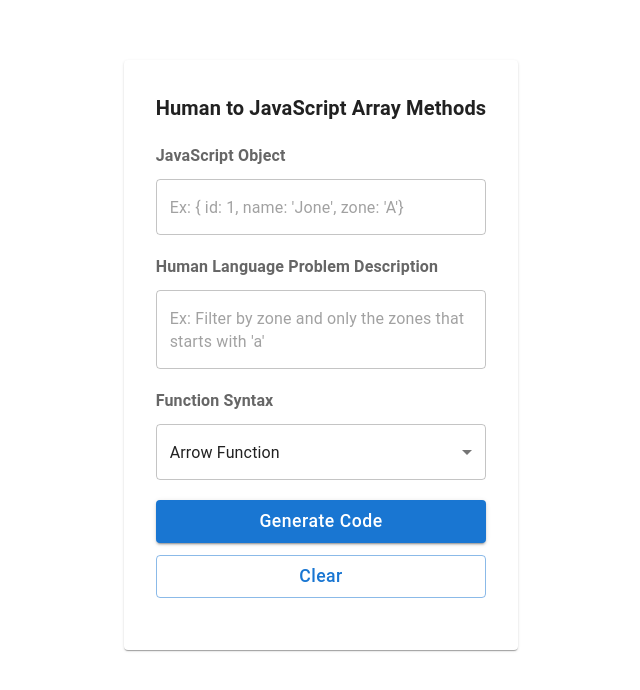
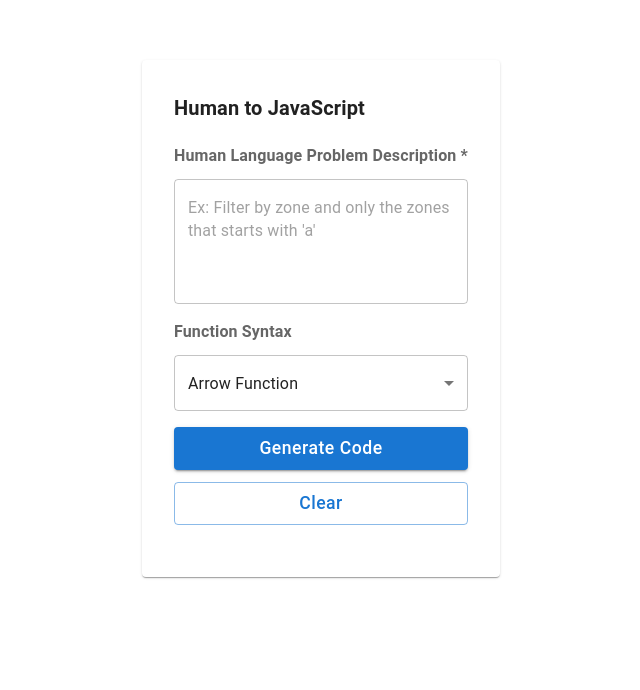
Before and after one commit to juancmandev/human-to-js, a Next.js app: page / in a window 1280 px wide. Shown: the top 690 px of the page, without its empty margins (319-959 px from the left). Built offline with nearby package versions, Linux system fonts and the light colour scheme.

Commit message:
add form validation, loading gif and some styles

```diff
--- a/package.json
+++ b/package.json
@@ -18,6 +18,7 @@
     "@types/node": "18.15.3",
     "@types/react": "18.0.28",
     "@types/react-dom": "18.0.11",
+    "babel-preset-next": "^1.4.0",
     "eslint": "8.36.0",
     "eslint-config-next": "13.2.4",
     "formik": "2.2.9",
@@ -27,7 +28,8 @@
     "react-dom": "18.2.0",
     "react-syntax-highlighter": "15.5.0",
     "styled-components": "5.3.9",
-    "typescript": "4.9.5"
+    "typescript": "4.9.5",
+    "yup": "^1.0.2"
   },
   "devDependencies": {
     "@types/react-syntax-highlighter": "15.5.6",
--- a/src/components/HumanLanguage/HumanLanguage.component.tsx
+++ b/src/components/HumanLanguage/HumanLanguage.component.tsx
@@ -1,4 +1,5 @@
 import { useState, SyntheticEvent } from 'react';
+import Image from 'next/image';
 import dynamic from 'next/dynamic';
 import {
   Button,
@@ -17,29 +18,35 @@ import {
 } from '@mui/material';
 import { Form, FormSection } from './HumanLanguage.styles';
 import { useFormik } from 'formik';
+import * as Yup from 'yup';
 import ContentCopyIcon from '@mui/icons-material/ContentCopy';
+import spinner from '../../assets/spinner.gif';
 
 const SyntaxHighLighter = dynamic(() => import('react-syntax-highlighter'));
 
 const functionSyntaxValues = ['Arrow Function', 'Simple Function'];
 
-const codeExample = `const filteredItems = items.filter(item => item.zone === userZone && item.available);`;
-
 const HumanLanguage = () => {
   const [openSnackbar, setOpenSnackbar] = useState(false);
+  const [submitting, setSubmitting] = useState(false);
   const [hasSubmitted, setHasSubmitted] = useState(false);
   const [copyTooltip, setCopyTooltip] = useState('Copy to clipboard');
   const [generatedText, setGeneratedText] = useState('');
 
+  const validationSchema = () => ({
+    humanQuery: Yup.string().required('You need to describe what do you want.'),
+  });
+
   const formik = useFormik({
     initialValues: {
+      humanQuery: '',
       jsObject: '',
-      humanQuery: '',
       functionSyntax: functionSyntaxValues[0],
     },
     initialErrors: {},
+    validationSchema: Yup.object(validationSchema()),
     onSubmit: () => {
-      setHasSubmitted(true);
+      setSubmitting(true);
       handleRequest();
     },
   });
@@ -59,7 +66,10 @@ const HumanLanguage = () => {
     if (response.ok) {
       const data = await response.json();
 
+      setSubmitting(false);
       setGeneratedText(data.outputText);
+    } else {
+      setSubmitting(false);
     }
   };
 
@@ -78,19 +88,55 @@ const HumanLanguage = () => {
     setCopyTooltip('Copied!');
   };
 
+  const handleClear = () => {
+    formik.resetForm();
+    setOpenSnackbar(true);
+    setSubmitting(false);
+    setHasSubmitted(false);
+    setGeneratedText('');
+  };
+
   const handleMouseLeaveCopy = () =>
     setTimeout(() => setCopyTooltip('Copy to clipboard'), 100);
 
   return (
     <>
-      <Paper sx={{ p: 4 }}>
+      <Paper sx={{ maxWidth: '400px', p: 4 }}>
         <Typography variant='h6' sx={{ fontWeight: '600' }}>
-          Human to JavaScript Array Methods
+          Human to JavaScript
         </Typography>
         <Form onSubmit={formik.handleSubmit}>
           <FormSection>
+            <FormLabel
+              error={
+                formik.touched.humanQuery && Boolean(formik.errors.humanQuery)
+              }
+              sx={{
+                fontWeight: '600',
+              }}
+              htmlFor='humanQuery'>
+              Human Language Problem Description *
+            </FormLabel>
+            <TextField
+              id='humanQuery'
+              fullWidth
+              multiline
+              rows={4}
+              placeholder={`Ex: Filter by zone and only the zones that starts with 'a'`}
+              value={formik.values.humanQuery}
+              onChange={formik.handleChange}
+              error={
+                formik.touched.humanQuery && Boolean(formik.errors.humanQuery)
+              }
+              helperText={formik.touched.humanQuery && formik.errors.humanQuery}
+            />
+          </FormSection>
+
+          {/* I don't know if this field is necessary */}
+
+          {/* <FormSection>
             <FormLabel sx={{ fontWeight: '600' }} htmlFor='jsObject'>
-              JavaScript Object
+              JavaScript Object (Optional)
             </FormLabel>
             <TextField
               id='jsObject'
@@ -101,21 +147,8 @@ const HumanLanguage = () => {
               value={formik.values.jsObject}
               onChange={formik.handleChange}
             />
-          </FormSection>
-          <FormSection>
-            <FormLabel sx={{ fontWeight: '600' }} htmlFor='humanQuery'>
-              Human Language Problem Description
-            </FormLabel>
-            <TextField
-              id='humanQuery'
-              fullWidth
-              multiline
-              rows={2}
-              placeholder={`Ex: Filter by zone and only the zones that starts with 'a'`}
-              value={formik.values.humanQuery}
-              onChange={formik.handleChange}
-            />
-          </FormSection>
+          </FormSection> */}
+
           <FormSection>
             <FormLabel sx={{ fontWeight: '600' }} htmlFor='human-query'>
               Function Syntax
@@ -132,26 +165,32 @@ const HumanLanguage = () => {
               ))}
             </Select>
           </FormSection>
+
           <FormSection>
             <Button
               type='submit'
-              sx={{ textTransform: 'capitalize', fontSize: '1.1rem' }}
+              disabled={submitting}
+              sx={{
+                textTransform: 'capitalize',
+                fontSize: '1.1rem',
+                minWidth: '100%',
+              }}
               variant='contained'>
-              Generate Code
+              {submitting ? (
+                <Image width={30} height={30} src={spinner} alt='Spinner' />
+              ) : (
+                'Generate Code'
+              )}
             </Button>
             <Button
-              onClick={() => {
-                formik.resetForm();
-                setOpenSnackbar(true);
-                setHasSubmitted(false);
-              }}
+              onClick={handleClear}
               sx={{ textTransform: 'capitalize', fontSize: '1.1rem' }}
               variant='outlined'>
               Clear
             </Button>
           </FormSection>
         </Form>
-        <Collapse in={hasSubmitted}>
+        <Collapse in={Boolean(generatedText)}>
           <Box>
             <Box
               sx={{
@@ -180,7 +219,7 @@ const HumanLanguage = () => {
               wrapLines={true}
               lineProps={{ style: { whiteSpace: 'pre-wrap' } }}
               customStyle={{
-                maxWidth: '375px',
+                maxWidth: '400px',
                 maxHeight: 'none',
                 height: 'auto',
                 overflow: 'visible',
--- a/src/components/HumanLanguage/HumanLanguage.styles.ts
+++ b/src/components/HumanLanguage/HumanLanguage.styles.ts
@@ -3,7 +3,7 @@ import styled from 'styled-components';
 export const Form = styled.form`
   margin: 20px 0;
   display: grid;
-  row-gap: 20px;
+  row-gap: 16px;
 `;
 
 export const FormSection = styled.section`
--- a/src/pages/index.tsx
+++ b/src/pages/index.tsx
@@ -1,3 +1,5 @@
+'use client';
+
 import { Box } from '@mui/material';
 import HumanLanguage from '@/components/HumanLanguage/HumanLanguage.component';
 
--- a/src/services/convertToJSCode.service.ts
+++ b/src/services/convertToJSCode.service.ts
@@ -6,9 +6,9 @@ const convertToJSCode = async (
   apiKey: any,
   jsObject?: string
 ) => {
-  const prompt = `Translate this natural language query: "${query}" just using JavaScript with ${functionSyntax} syntax ${
+  const prompt = `Translate this natural language query: "${query}" using JavaScript with ${functionSyntax} syntax ${
     jsObject && `Use this object as reference: ${jsObject}`
-  }, I just want the code, without explanations or comments`;
+  }, just the code, without explanations or comments`;
 
   console.log('prompt', prompt);
 
```
Also changed, not shown: .babelrc (added), src/assets/spinner.gif (added), 1 other file (tests, documents, lock files or other folders).
